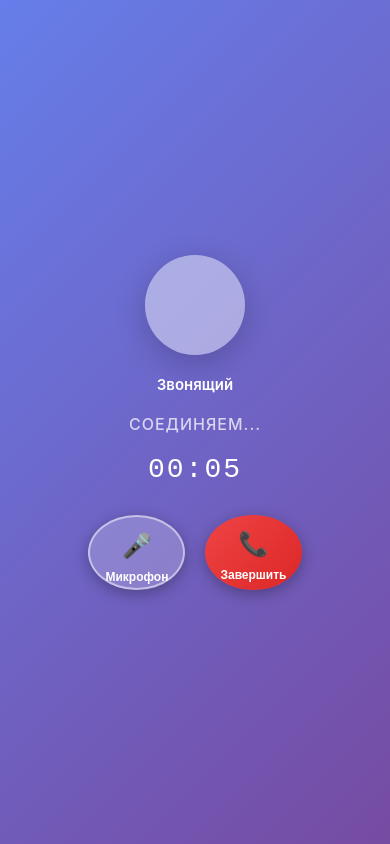
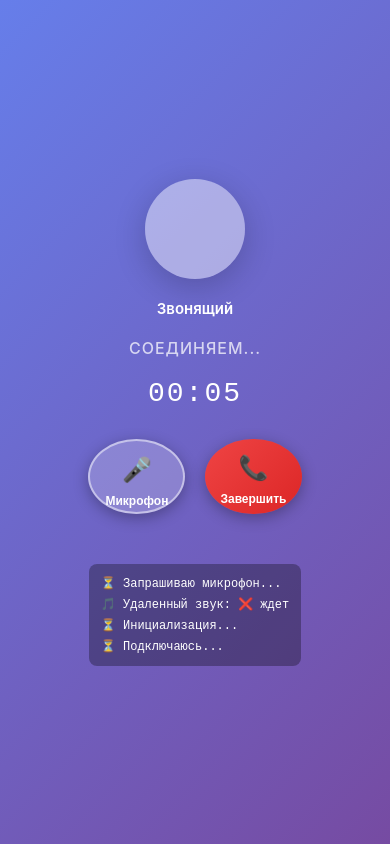
Before and after one commit to AlexKrit4/mesmes, a React (Vite) app in the folder client/: page /call/1 in a window 390 px wide. Built offline with nearby package versions, Linux system fonts and the light colour scheme; no server answers; sample sign-in values are in the browser's storage.

Commit message:
add visual debug info panel to CallPage for mobile testing

```diff
--- a/client/src/pages/CallPage.jsx
+++ b/client/src/pages/CallPage.jsx
@@ -10,6 +10,13 @@ export default function CallPage() {
   const [callDuration, setCallDuration] = useState(0);
   const [isMicOn, setIsMicOn] = useState(true);
   const [callState, setCallState] = useState('connecting'); // connecting, in-call, ended
+  const [debugInfo, setDebugInfo] = useState({
+    micAccess: '⏳ Запрашиваю микрофон...',
+    localTracks: 0,
+    remoteTracks: 0,
+    iceState: '⏳ Инициализация...',
+    connectionState: '⏳ Подключаюсь...'
+  });
   const timerRef = useRef(null);
   const remoteAudioRef = useRef(null);
   const pendingRemoteCandidatesRef = useRef([]);
@@ -29,6 +36,28 @@ export default function CallPage() {
     return () => {
       if (timerRef.current) clearInterval(timerRef.current);
     };
+  }, []);
+
+  // Периодически обновляй информацию о микрофоне и треках
+  useEffect(() => {
+    const updateDebugInfo = () => {
+      const pc = window.currentPeerConnection;
+      if (!pc) return;
+
+      // Получи информацию о локальных треках
+      const senders = pc.getSenders();
+      const audioSenders = senders.filter(sender => sender.track?.kind === 'audio');
+      const micAccessible = audioSenders.length > 0;
+
+      setDebugInfo(prev => ({
+        ...prev,
+        micAccess: micAccessible ? `✅ Микрофон включен (${audioSenders.length} трек${audioSenders.length !== 1 ? 'и' : ''})` : '❌ Микрофон не подключен'
+      }));
+    };
+
+    const interval = setInterval(updateDebugInfo, 500);
+    updateDebugInfo();
+    return () => clearInterval(interval);
   }, []);
 
   // Обновляй статус звонка
@@ -66,6 +95,7 @@ export default function CallPage() {
     // Register connection state handlers on PC
     pc.onconnectionstatechange = () => {
       console.log('📡 [CallPage] Connection state:', pc.connectionState);
+      setDebugInfo(prev => ({ ...prev, connectionState: `📡 ${pc.connectionState}` }));
       if (pc.connectionState === 'connecting') setCallState('connecting');
       if (pc.connectionState === 'connected') setCallState('in-call');
       if (['failed', 'disconnected', 'closed'].includes(pc.connectionState)) {
@@ -75,6 +105,7 @@ export default function CallPage() {
 
     pc.oniceconnectionstatechange = () => {
       console.log('🧊 [CallPage] ICE connection state:', pc.iceConnectionState);
+      setDebugInfo(prev => ({ ...prev, iceState: `🧊 ${pc.iceConnectionState}` }));
       if (pc.iceConnectionState === 'connected' || pc.iceConnectionState === 'completed') {
         setCallState('in-call');
       }
@@ -87,6 +118,8 @@ export default function CallPage() {
     pc.ontrack = (event) => {
       console.log('🎵 [CallPage] Remote track received:', event.track.kind, 'enabled:', event.track.enabled, 'readyState:', event.track.readyState);
       console.log('🎵 [CallPage] Track streams:', event.streams.length);
+
+      setDebugInfo(prev => ({ ...prev, remoteTracks: 1 }));
 
       if (remoteAudioRef.current) {
         console.log('🎵 [CallPage] Setting up audio element, current srcObject:', remoteAudioRef.current.srcObject);
@@ -103,6 +136,7 @@ export default function CallPage() {
         try {
           remoteAudioRef.current.play?.();
           console.log('✅ [CallPage] Audio playback started');
+          setDebugInfo(prev => ({ ...prev, remoteTracks: remoteAudioRef.current.srcObject.getTracks().length }));
         } catch (err) {
           console.error('❌ [CallPage] Audio playback failed:', err);
         }
@@ -260,6 +294,23 @@ export default function CallPage() {
             <span className="label">Завершить</span>
           </button>
         </div>
+
+        {/* Debug info panel */}
+        <div style={{
+          marginTop: '20px',
+          padding: '12px',
+          backgroundColor: 'rgba(0, 0, 0, 0.3)',
+          borderRadius: '8px',
+          fontSize: '12px',
+          color: '#fff',
+          textAlign: 'left',
+          fontFamily: 'monospace'
+        }}>
+          <div style={{ marginBottom: '6px' }}>{debugInfo.micAccess}</div>
+          <div style={{ marginBottom: '6px' }}>🎵 Удаленный звук: {debugInfo.remoteTracks > 0 ? `✅ ${debugInfo.remoteTracks} трек` : '❌ ждет'}</div>
+          <div style={{ marginBottom: '6px' }}>{debugInfo.iceState}</div>
+          <div>{debugInfo.connectionState}</div>
+        </div>
       </div>
     </div>
   );
```
